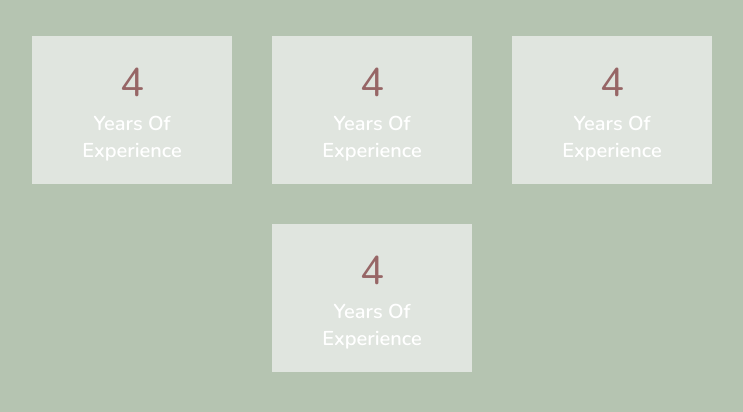
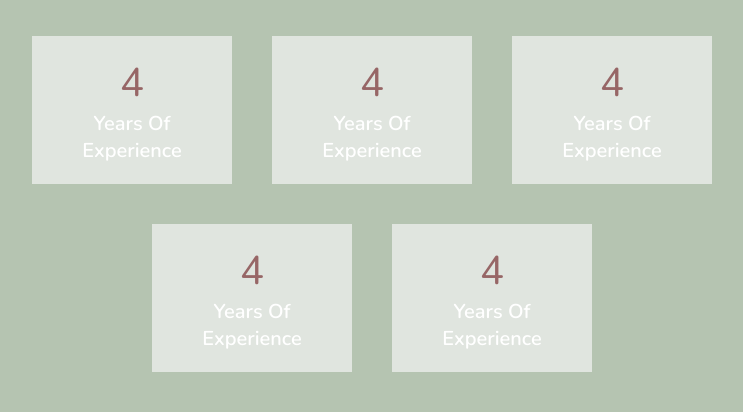
Before and after one commit to Lino-Chang/PERSONAL_WEB, a PHP site: page / in a window 1280 px wide. Shown: the part 1193-1605 px from the top of the page, without its empty margins (448-1191 px from the left). Run offline with PHP 8.4, Linux system fonts and the light colour scheme; some libraries are stand-ins or nearby versions.

Commit message:
make it better

```diff
--- a/index.php
+++ b/index.php
@@ -89,6 +89,11 @@
                     <h3>years of experience</h3>
                 </div>
 
+                <div class="box">
+                    <span>4</span>
+                    <h3>years of experience</h3>
+                </div>
+
 
             </div>
         </div>
```
